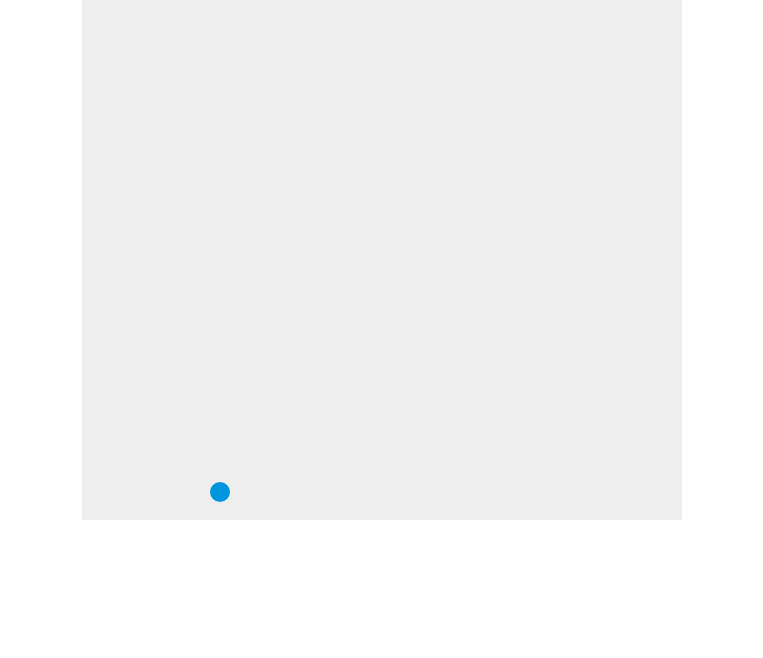
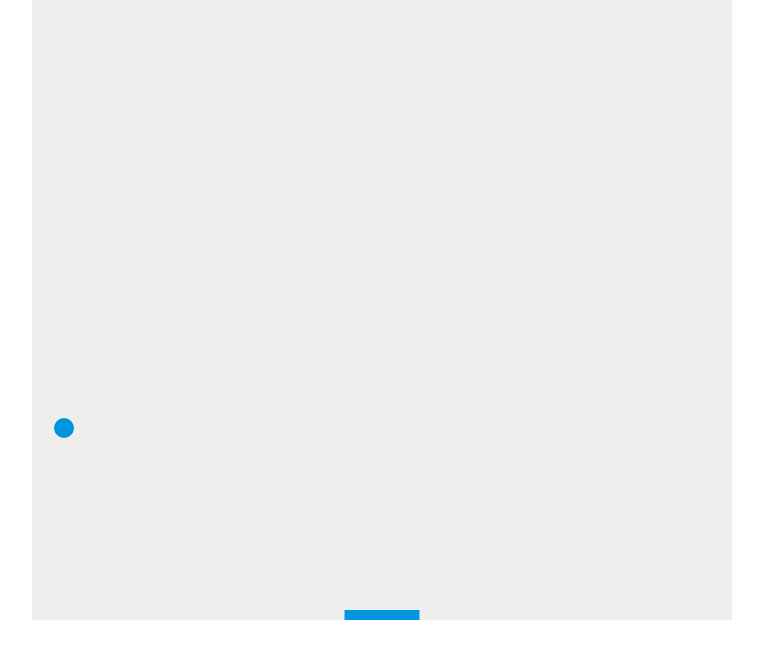
Before and after one commit to pkt07/Game, a plain HTML site: page index.html in a window 1280 px wide. Shown: the whole page, without its empty margins (258-1021 px from the left). Drawn offline with Linux system fonts and the light colour scheme.

Commit message:
made the paddle to hold ball

```diff
--- a/index.html
+++ b/index.html
@@ -9,7 +9,7 @@
     	canvas { background: #eee; display: block; margin: 0 auto; }
  </style>
  </head>
-<canvas id="mycanvas" width="600" height="520"></canvas>
+<canvas id="mycanvas" width="700" height="620"></canvas>
 
 <script src="js/index.js"></script>
 </html>
--- a/js/index.js
+++ b/js/index.js
@@ -5,6 +5,31 @@ var x = canvas.width/2;
 var y = canvas.height-30;
 var dx = 2;
 var dy = -2;
+var paddleHeight = 10;
+var paddleWidth = 75;
+var paddleX = (canvas.width-paddleWidth)/2;
+var rightPressed = false;
+var leftPressed = false;
+
+document.addEventListener("keydown", keyDownHandler, false);
+document.addEventListener("keyup", keyUpHandler, false);
+
+function keyDownHandler(e) {
+    if(e.keyCode == 39) {
+        rightPressed = true;
+    }
+    else if(e.keyCode == 37) {
+        leftPressed = true;
+    }
+}
+function keyUpHandler(e) {
+    if(e.keyCode == 39) {
+        rightPressed = false;
+    }
+    else if(e.keyCode == 37) {
+        leftPressed = false;
+    }
+}
 
 function drawBall() {
     ctx.beginPath();
@@ -13,10 +38,18 @@ function drawBall() {
     ctx.fill();
     ctx.closePath();
 }
+function drawPaddle() {
+    ctx.beginPath();
+    ctx.rect(paddleX, canvas.height-paddleHeight, paddleWidth, paddleHeight);
+    ctx.fillStyle = "#0095DD";
+    ctx.fill();
+    ctx.closePath();
+}
 
 function draw() {
     ctx.clearRect(0, 0, canvas.width, canvas.height);
     drawBall();
+    drawPaddle();
 
     if(x + dx > canvas.width-ballRadius || x + dx < ballRadius) {
         dx = -dx;
@@ -25,6 +58,13 @@ function draw() {
         dy = -dy;
     }
 
+    if(rightPressed && paddleX < canvas.width-paddleWidth) {
+        paddleX += 7;
+    }
+    else if(leftPressed && paddleX > 0) {
+        paddleX -= 7;
+    }
+
     x += dx;
     y += dy;
 }
```
